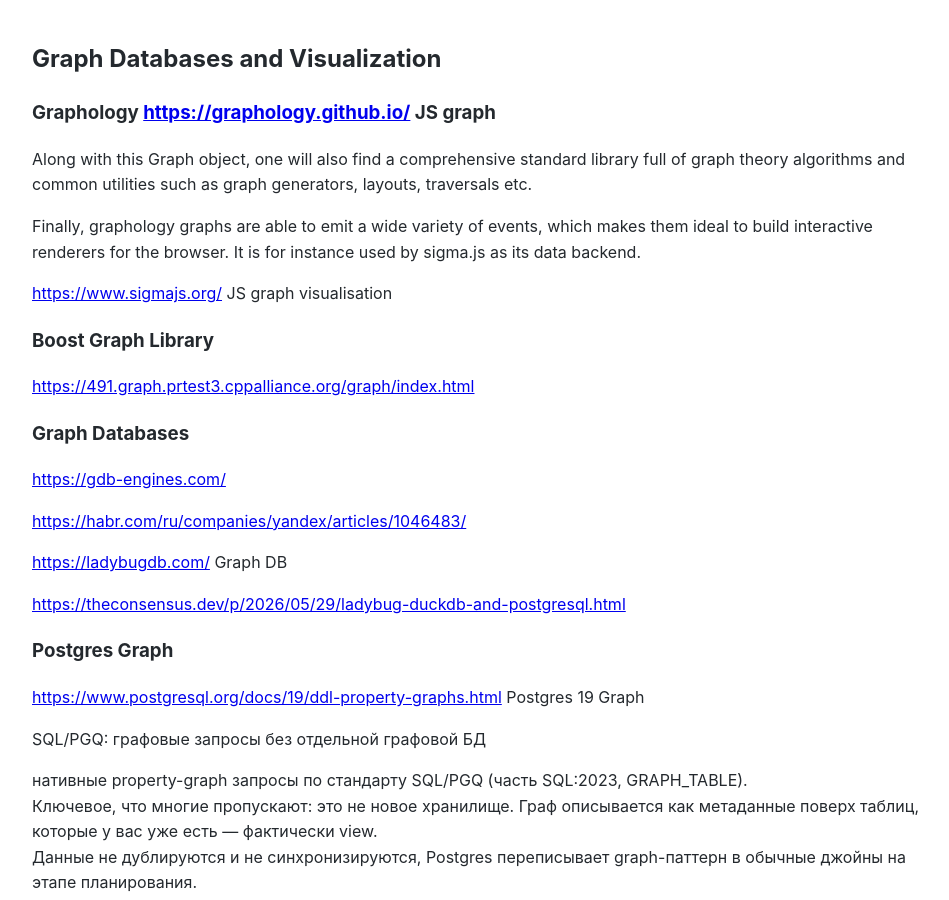
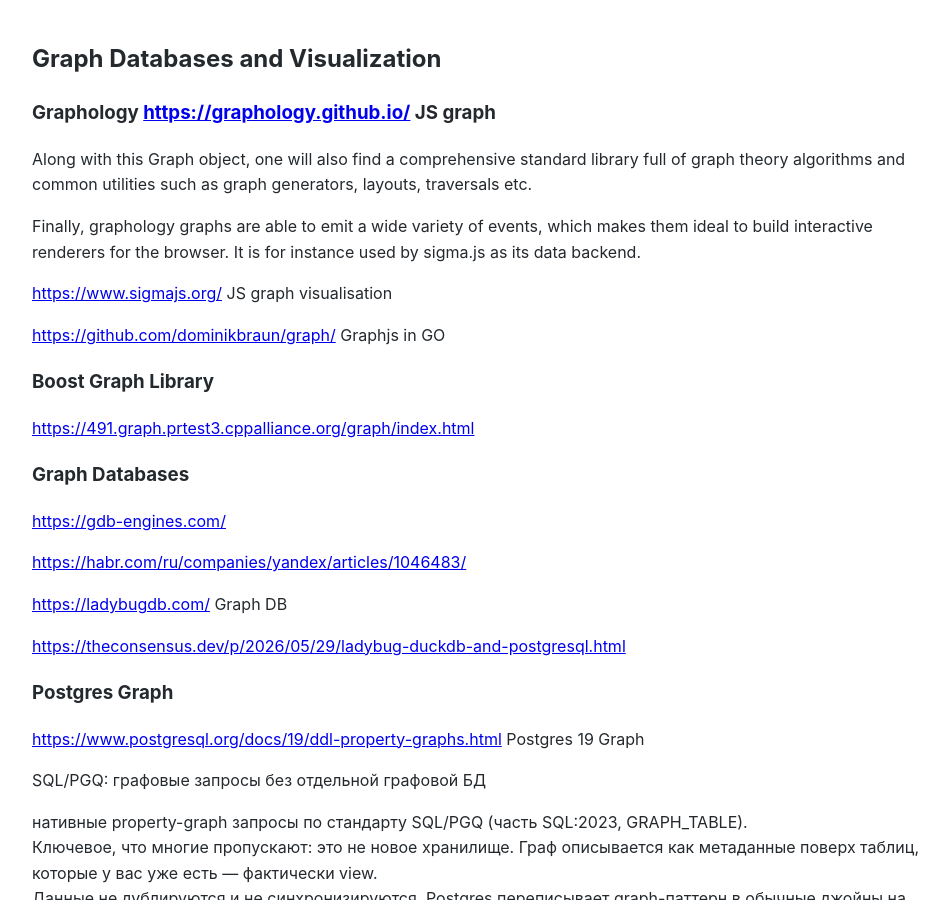
Before and after one commit to Michael-Lubinsky/michael-lubinsky.github.com, a Jekyll site: the page built from graph/graph.md, in a window 1280 px wide and 900 px high. Shown: the whole window, without its empty margins (158-1107 px from the left). Built offline with Jekyll 4.4.1, drawn with Linux system fonts in a browser that asks for light colours; our own code applies the rules of GitHub Pages for plain Markdown files.

Commit message:
Update graph.md

```diff
--- a/graph/graph.md
+++ b/graph/graph.md
@@ -7,6 +7,8 @@
 
 
 <https://www.sigmajs.org/> JS graph visualisation
+
+<https://github.com/dominikbraun/graph/> Graphjs in GO
 
 ### Boost Graph Library
 
```
